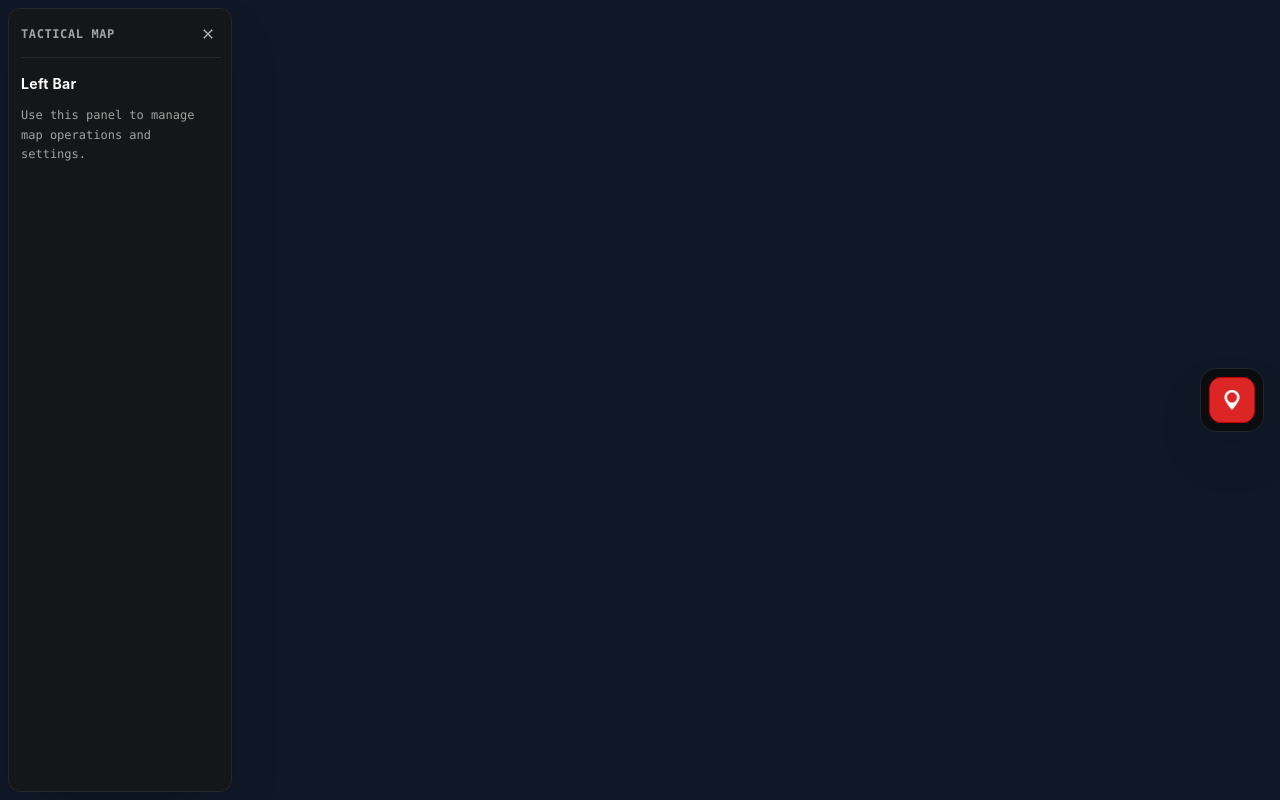
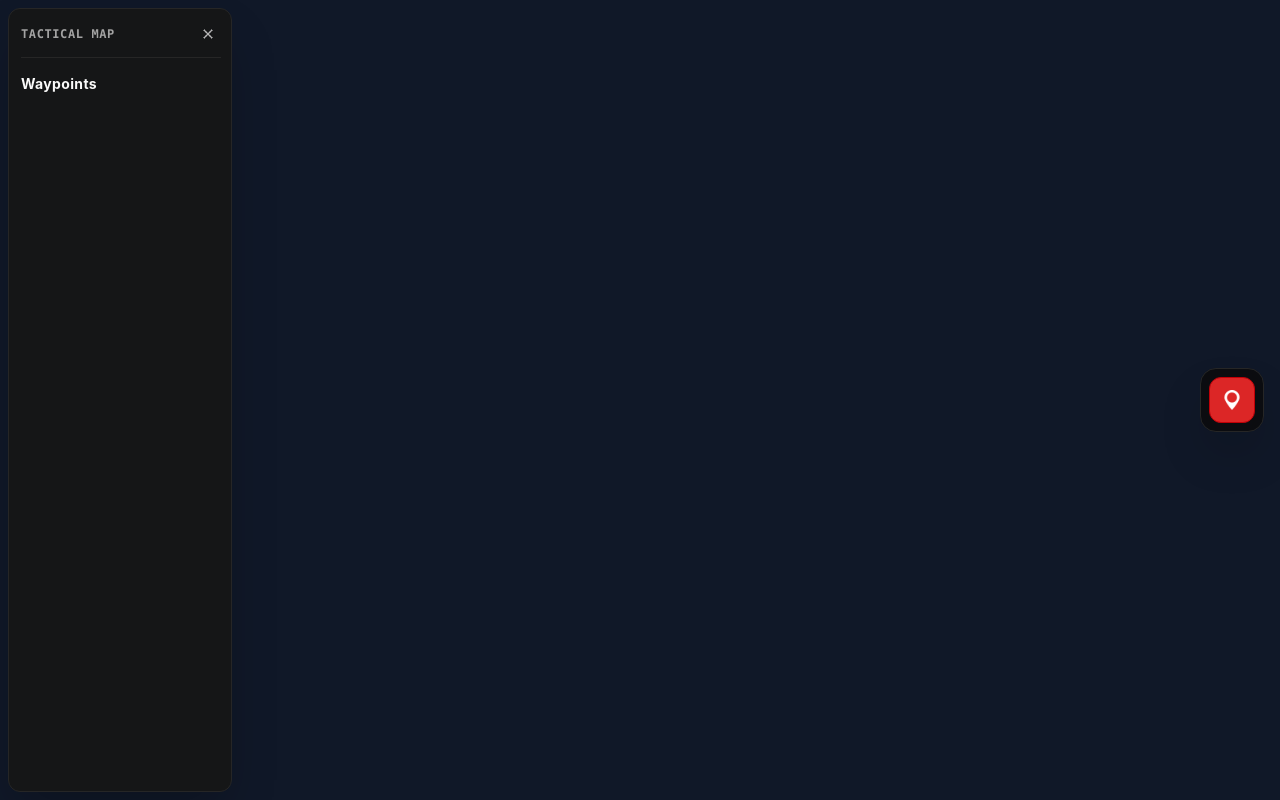
Before and after one commit to mark97543/Iter-viae-v2, a React (Vite) app in the folder client-desktop/: page / in a window 1280 px wide. Built offline with nearby package versions, Linux system fonts and the light colour scheme; the HTML template or start-up script is replaced by a standard one.

Commit message:
Added waypoints to the left bar

```diff
--- a/client-desktop/src/assets/Map/LeftBar.tsx
+++ b/client-desktop/src/assets/Map/LeftBar.tsx
@@ -1,11 +1,16 @@
 import { useState } from "react";
 
-function LeftBar(){
+
+function LeftBar({waypoints}:any){
     const [expandBar, setExpandBar]=useState(true);
 
     const BarSelect=()=>{
         setExpandBar(!expandBar);
     }
+
+
+
+    console.log('Waypoints: ',waypoints);
 
     return(
         <div className={`
@@ -38,10 +43,19 @@ function LeftBar(){
 
                     {/* Content Section */}
                     <div className="flex flex-col gap-3">
-                        <h1 className="text-sm font-bold tracking-wide">Left Bar</h1>
-                        <p className="text-xs text-ui-muted font-mono leading-relaxed">
-                            Use this panel to manage map operations and settings.
-                        </p>
+                        <h1 className="text-sm font-bold tracking-wide">Waypoints</h1>
+
+                        {/* Map Through the Waypoints and display them */}
+                        {waypoints.map((point:any,index:any)=>(
+                            <div key={point.id} className="flex flex-col bg-canvas-border/30 p-2 rounded-md border border-canvas-border">
+                                <span className="text-xs font-bold text-ui-text">
+                                    {index + 1}. {point.name}
+                                </span>
+                                <div className="flex justify-between mt-1">
+                                    <span className="text-[10px] text-ui-muted font-mono">Lat/Lng {point.lat.toFixed(5)}, {point.lng.toFixed(5)}</span>                                </div>
+                            </div>
+                        )) }
+
                     </div>
                 </div>
             ) : (
--- a/client-desktop/src/assets/Map/TacticalMap.tsx
+++ b/client-desktop/src/assets/Map/TacticalMap.tsx
@@ -115,7 +115,7 @@ function TacticalMap() {
             />
 
             <LayerControlMenu layerVisibility={layerVisibility} toggleLayer={toggleLayer}/>
-            <LeftBar/>
+            <LeftBar waypoints={waypoints}/>
             <MenuCard
                 poi={clickedPoi}
                 onAddWaypoint={(poiData) => {
```
